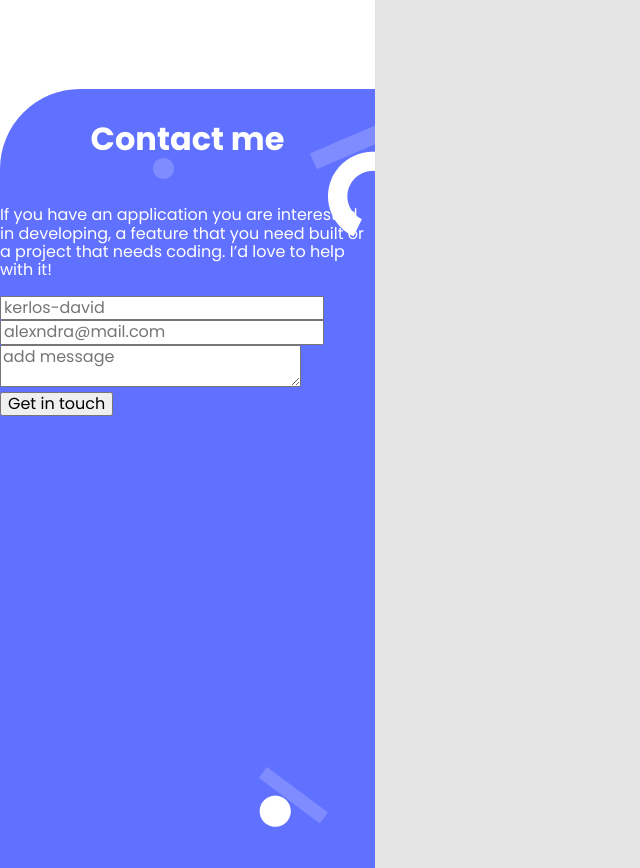
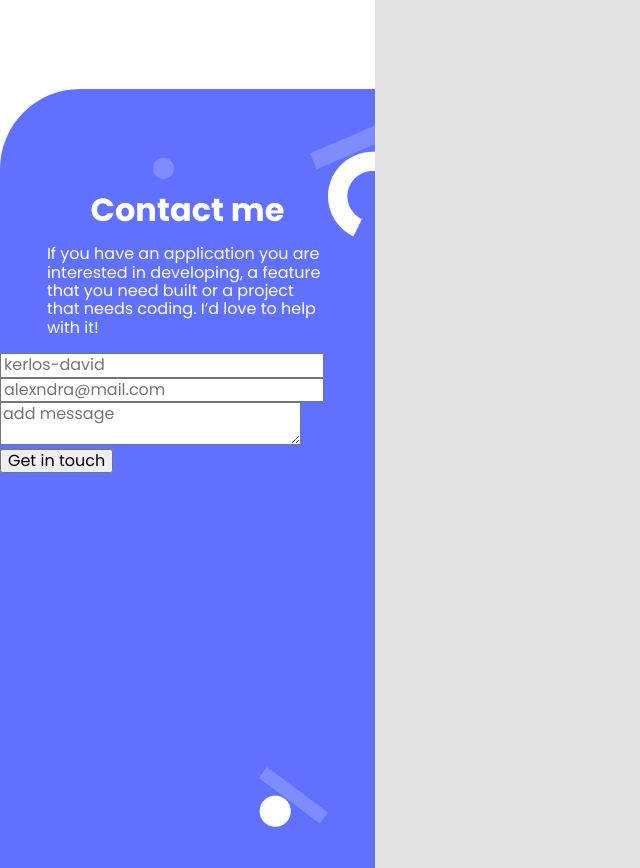
Before and after one commit to kerlos-bahaa/Portfolio, a website: page Index.html in a window 1280 px wide. Shown: the part 4700-5568 px from the top of the page, without its empty margins (0-640 px from the left). Drawn offline with Linux system fonts and the light colour scheme.

Commit message:
Style_contact_header

```diff
--- a/Css/master.css
+++ b/Css/master.css
@@ -10,7 +10,7 @@ html {
 }
 
 body {
-  font-family: 'Poppins', sans-serif;
+  font-family: "Poppins", sans-serif;
   width: 375px;
 }
 
@@ -370,7 +370,7 @@ ul.skil {
 
 li.end-part-1::after {
   display: inline-flex;
-  content: '';
+  content: "";
   width: 6px;
   height: 6px;
   border: 2px solid;
@@ -381,7 +381,7 @@ li.end-part-1::after {
 
 li.end-part-2::after {
   display: inline-flex;
-  content: '';
+  content: "";
   width: 6px;
   height: 6px;
   border: 2px solid;
@@ -392,7 +392,7 @@ li.end-part-2::after {
 
 li.end-part-3::after {
   display: inline-flex;
-  content: '';
+  content: "";
   width: 6px;
   height: 6px;
   border: 2px solid;
@@ -423,6 +423,8 @@ footer {
   letter-spacing: 0;
   text-align: left;
   text-align: center;
+  margin-bottom: 0px;
+  margin-top: 103px;
 }
 
 .footer-section {
@@ -447,3 +449,7 @@ footer {
 .white-text {
   color: #fff;
 }
+.par {
+  max-width: 75%;
+  align-self: center;
+}
--- a/Index.html
+++ b/Index.html
@@ -262,7 +262,7 @@
         <form action="" method="post" target="_blank">
           <div class="contact-header">
             <h3 class="title white-text">Contact me</h3>
-            <p class="white-text">
+            <p class="par white-text">
               If you have an application you are interested in developing, a
               feature that you need built or a project that needs coding. I’d
               love to help with it!
```
